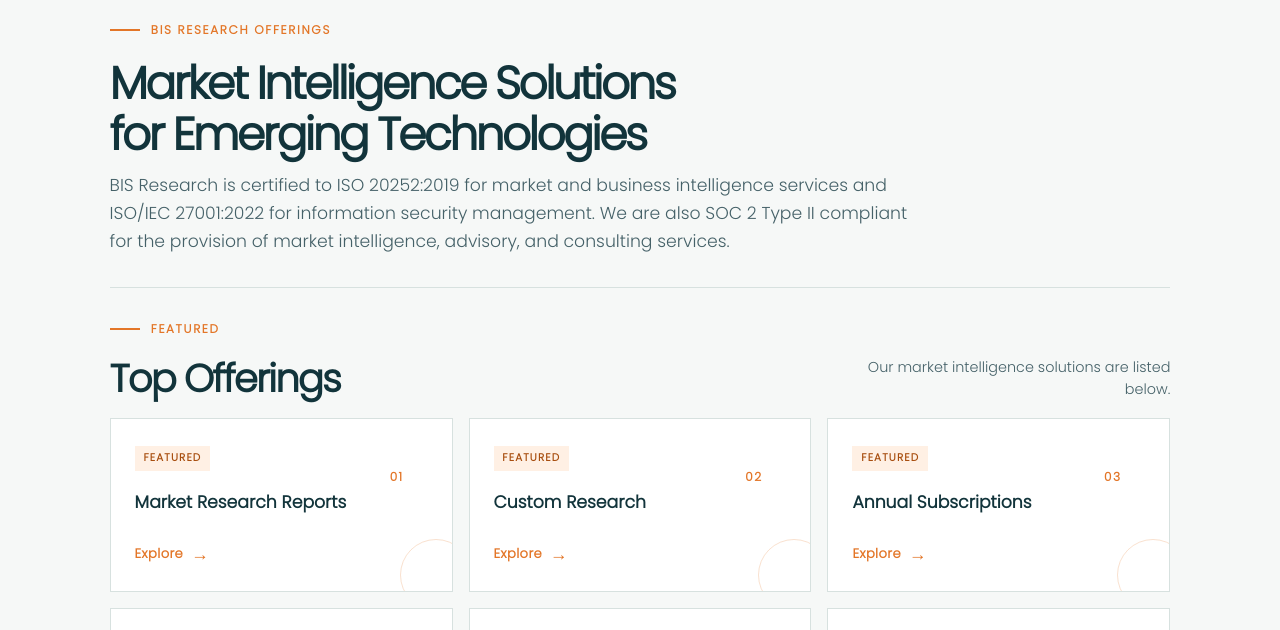
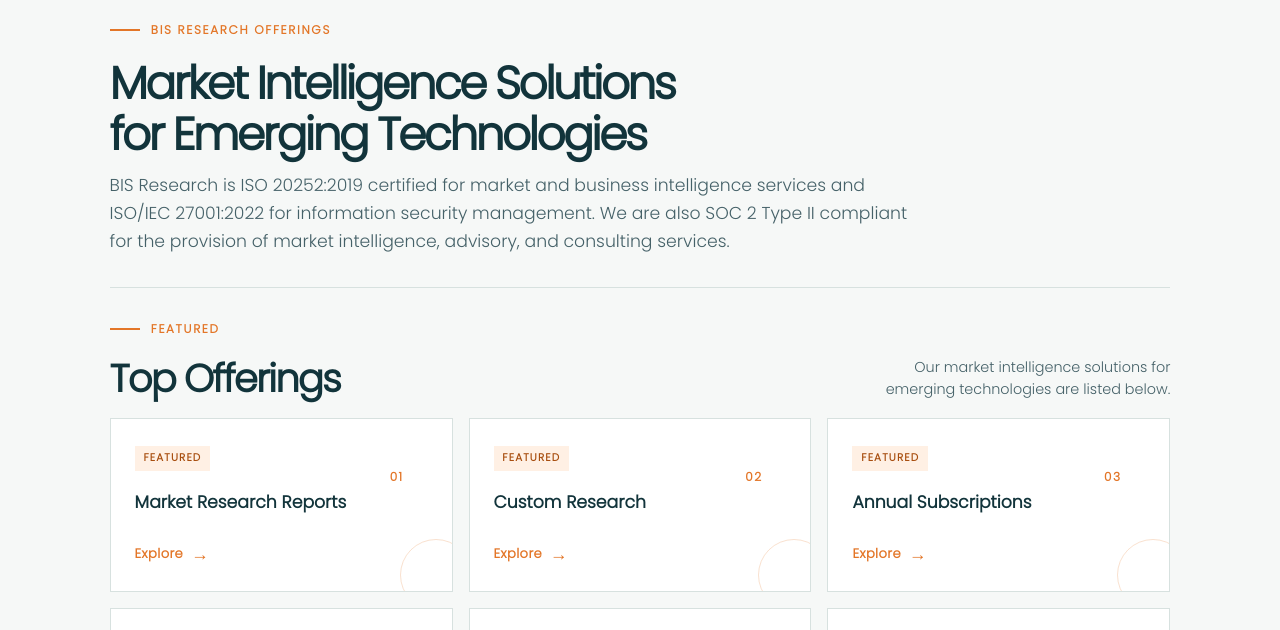
Before and after one commit to iammdsufiyan/landing_page, a plain HTML site: page index.html in a window 1280 px wide. Shown: the part 92-722 px from the top of the page. Drawn offline with Linux system fonts and the light colour scheme.

Commit message:
change intro

```diff
--- a/index.html
+++ b/index.html
@@ -59,12 +59,12 @@
       <section class="hero" aria-labelledby="page-title">
         <p class="eyebrow">BIS Research offerings</p>
         <h1 id="page-title"><span class="title-line">Market Intelligence Solutions</span><span class="title-line">for Emerging Technologies</span></h1>
-        <p class="intro">BIS Research is certified to ISO 20252:2019 for market and business intelligence services and ISO/IEC 27001:2022 for information security management. We are also SOC 2 Type II compliant for the provision of market intelligence, advisory, and consulting services.</p>
+        <p class="intro">BIS Research is ISO 20252:2019 certified for market and business intelligence services and ISO/IEC 27001:2022 for information security management. We are also SOC 2 Type II compliant for the provision of market intelligence, advisory, and consulting services.</p>
       </section>
       <section class="section" aria-labelledby="top-offerings-title">
         <div class="section-heading">
           <div><p class="eyebrow">Featured</p><h2 id="top-offerings-title">Top Offerings</h2></div>
-          <p class="section-note">Our market intelligence solutions are listed below.</p>
+          <p class="section-note">Our market intelligence solutions for emerging technologies are listed below.</p>
         </div>
         <div class="grid" aria-label="Top offerings">
           <a class="card featured-card" href="https://bisresearch.com/market-research-reports" target="_blank" rel="noopener noreferrer"><div class="card-top"><span class="badge">Featured</span><span class="marker">01</span><strong>Market Research Reports</strong></div><span class="card-link">Explore</span></a>
```
